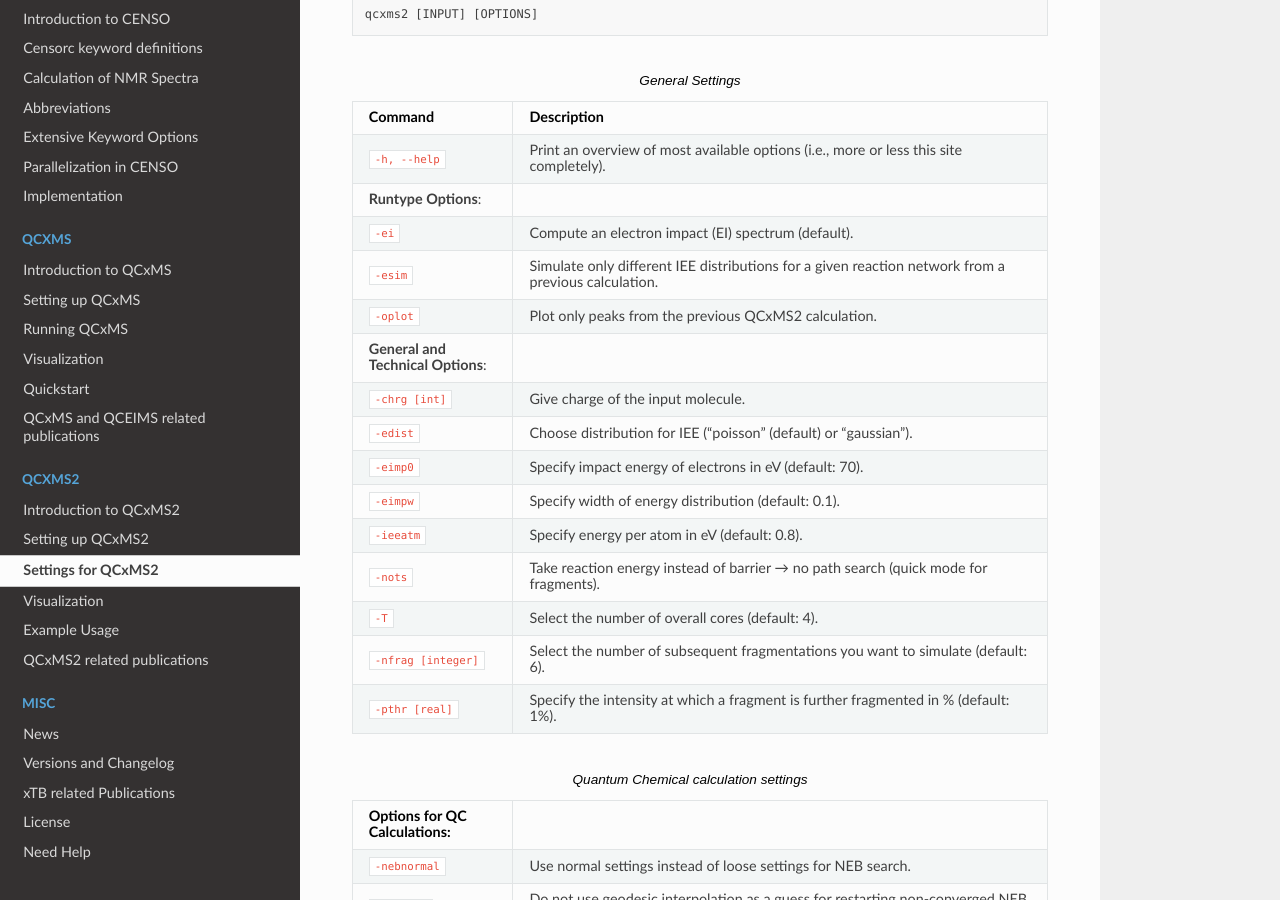
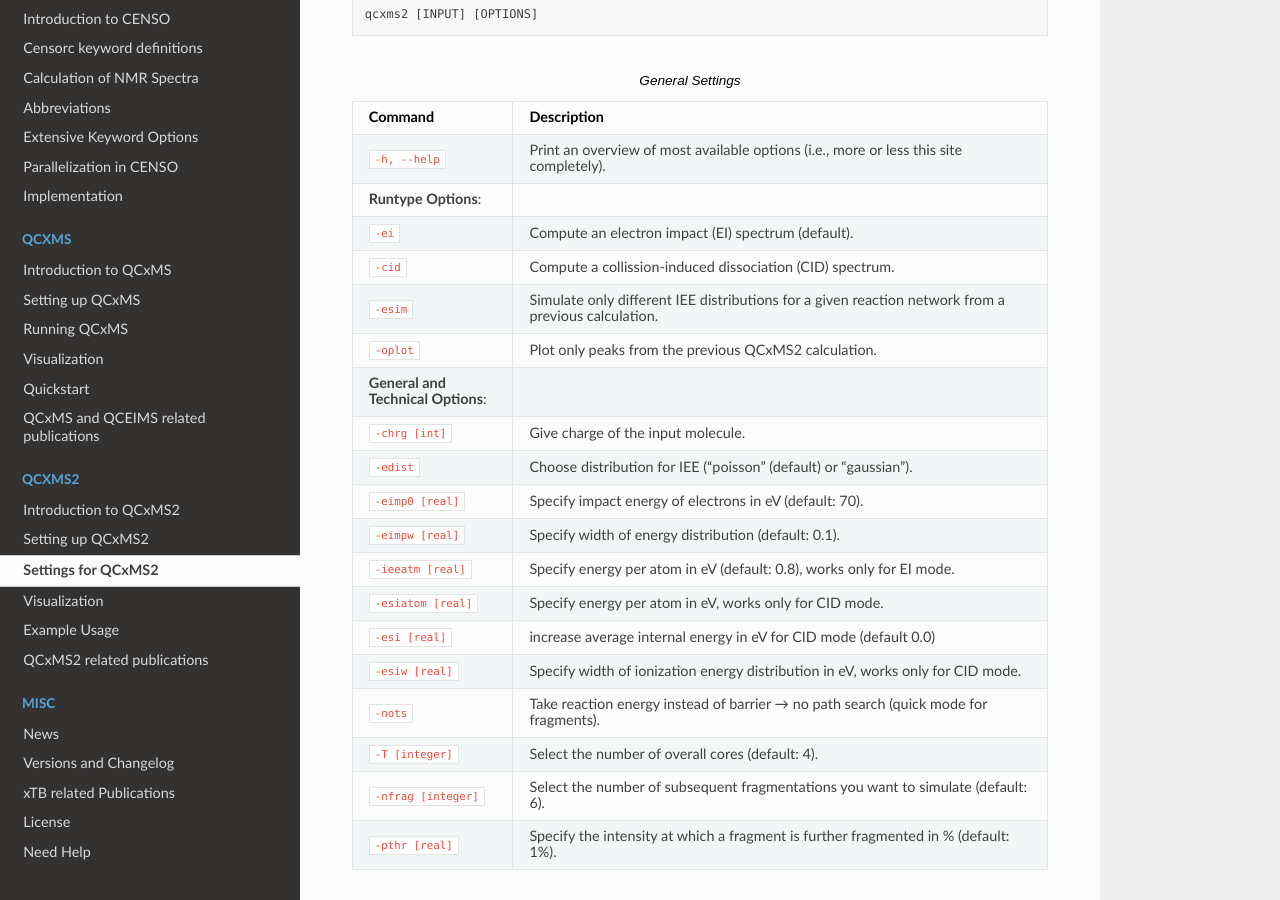
Before and after one commit to grimme-lab/xtb_docs, a Sphinx documentation site: the page built from source/qcxms2_doc/qcxms2_run.rst, in a window 1280 px wide and 900 px high, scrolled down 215 px. Built offline with Sphinx 7.4.7 and the Read the Docs theme 3.1.0, drawn with Linux system fonts in a browser that asks for light colours.

Commit message:
Updated documentation of QCxMS2 for CID mode (#137)
* updated qcxms docs

* Added preliminary documentation of QCxMS2

* corrected xtb version for QCxMS2

* updated documentation for QCxMS2

* updated QCxMS2 docs for CID mode

```diff
--- a/source/qcxms2_doc/qcxms2_run.rst
+++ b/source/qcxms2_doc/qcxms2_run.rst
@@ -22,6 +22,8 @@ Settings of a QCxMS2 run can be changed via the following command line options:
      -
    * - ``-ei``
      - Compute an electron impact (EI) spectrum (default).
+   * - ``-cid``
+     - Compute a collission-induced dissociation (CID) spectrum.
    * - ``-esim``
      - Simulate only different IEE distributions for a given reaction network from a previous calculation.
    * - ``-oplot``
@@ -32,15 +34,21 @@ Settings of a QCxMS2 run can be changed via the following command line options:
      - Give charge of the input molecule.
    * - ``-edist``
      - Choose distribution for IEE ("poisson" (default) or "gaussian").
-   * - ``-eimp0``
+   * - ``-eimp0 [real]``
      - Specify impact energy of electrons in eV (default: 70).
-   * - ``-eimpw``
+   * - ``-eimpw [real]``
      - Specify width of energy distribution (default: 0.1).
-   * - ``-ieeatm``
-     - Specify energy per atom in eV (default: 0.8).
+   * - ``-ieeatm [real]``
+     - Specify energy per atom in eV (default: 0.8), works only for EI mode.
+   * - ``-esiatom [real]``
+     - Specify energy per atom in eV, works only for CID mode.
+   * - ``-esi [real]``
+     - increase average internal energy in eV for CID mode (default 0.0)
+   * - ``-esiw [real]``
+     - Specify width of ionization energy distribution in eV, works only for CID mode.
    * - ``-nots``
      - Take reaction energy instead of barrier → no path search (quick mode for fragments).
-   * - ``-T``
+   * - ``-T [integer]``
      - Select the number of overall cores (default: 4).
    * - ``-nfrag [integer]``
      - Select the number of subsequent fragmentations you want to simulate (default: 6).
```
Also changed, not shown: source/qcxms2_doc/qcxms2.rst (+11 -6 lines), source/qcxms2_doc/qcxms2_cites.rst (+10 -3 lines).
